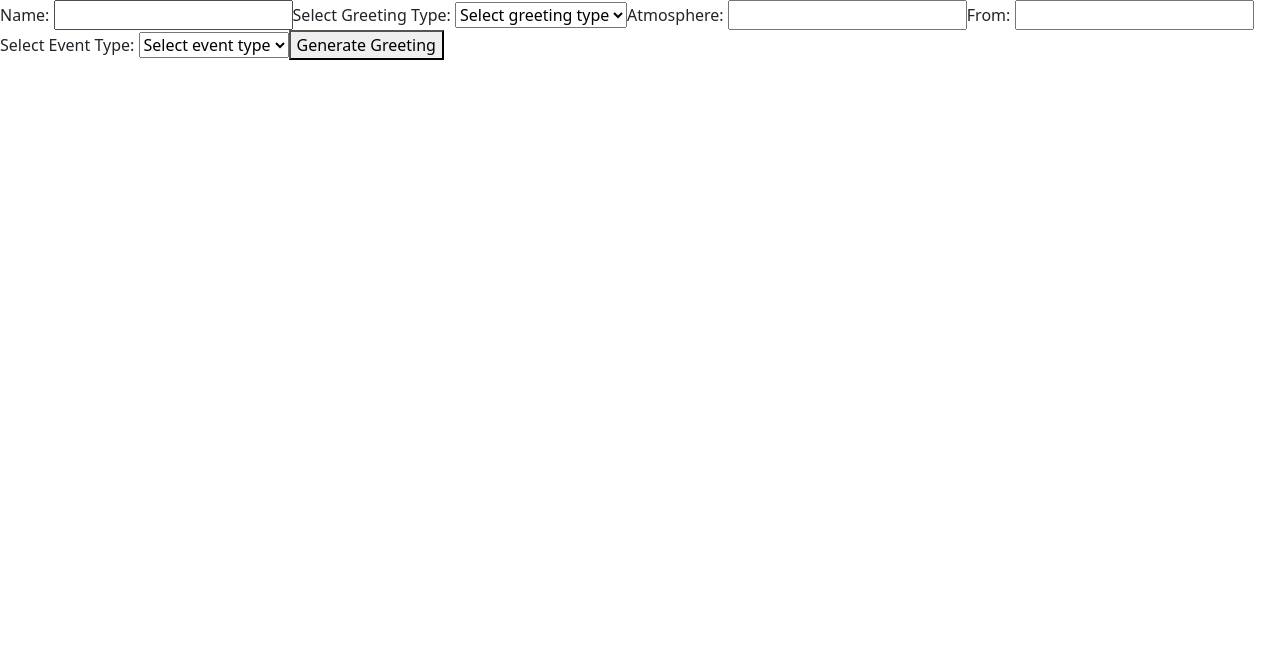
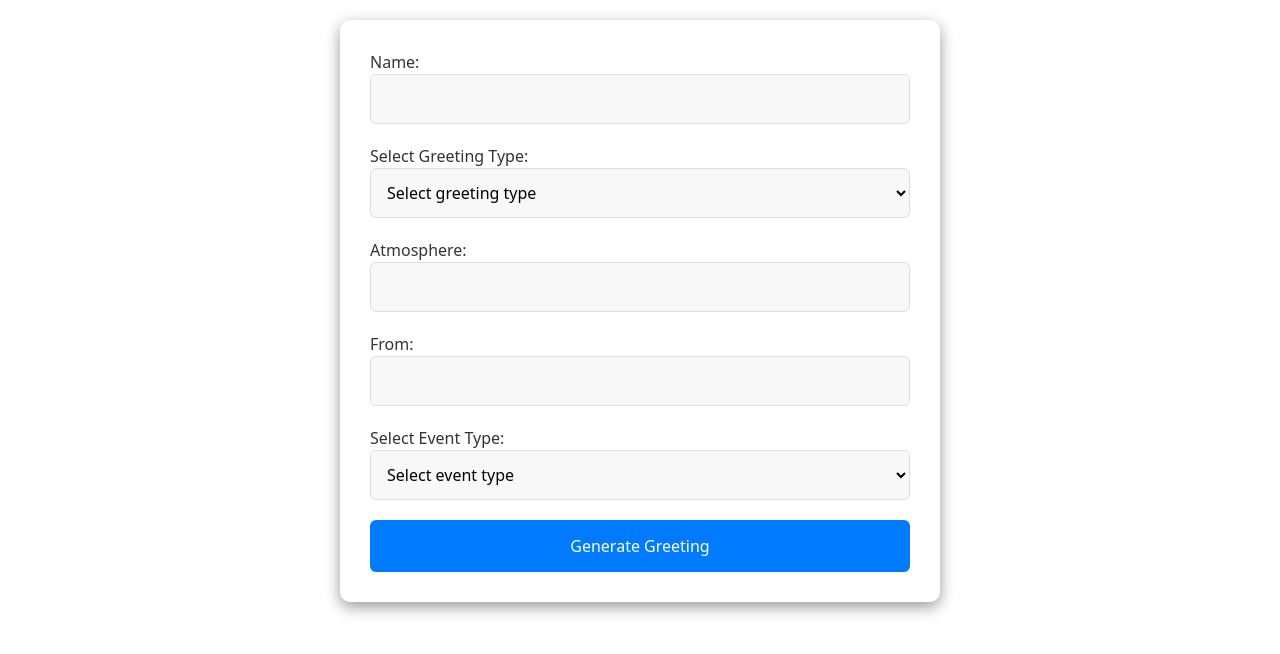
Before and after one commit to RuthBushrian/generate-greeting, an Angular app in the folder client/: page / in a window 1280 px wide. Shown: the top 654 px of the page. Built offline with nearby package versions, Linux system fonts and the light colour scheme.

Commit message:
add style

```diff
--- a/client/src/app/generate-greeting/generate-greeting.component.css
+++ b/client/src/app/generate-greeting/generate-greeting.component.css
@@ -1,3 +1,142 @@
-p {
+/* generate-greeting.component.css */
+body {
+    padding: 100px;
+    /* font-family: 'Arial', sans-serif; Change the font-family as needed */
+    background-color: #f8f8f8; /* Set a background color for the entire page */
+  }
+
+form {
+    max-width: 600px;
+    margin: auto;
+    margin-top: 20px;
+    margin-bottom: 20px;
+    background-color: #fff;
+    padding: 30px;
+    border-radius: 10px;
+    box-shadow: 0 5px 15px rgba(0, 0, 0, 0.4);
+    transition: box-shadow 0.3s ease-in-out;
+  }
+
+  form:hover {
+    box-shadow: 0 5px 15px rgba(0, 0, 0, 0.6);
+  }
+
+  label {
+    display: block;
+    margin-bottom: 20px;
+    color: #333;
+  }
+
+  input,
+  select,
+  button {
+    width: 100%;
+    padding: 12px;
+    box-sizing: border-box;
+    border: 1px solid #ddd;
+    border-radius: 6px;
+    background-color: #f8f8f8;
+    transition: border-color 0.3s ease-in-out, background-color 0.3s ease-in-out;
+  }
+
+  input:focus,
+  select:focus {
+    outline: none;
+    border-color: #007bff;
+    background-color: #fff;
+  }
+
+  div.error-message {
+    color: #e44d26;
+    font-size: 12px;
+  }
+
+  h2 {
+    margin-top: 20px;
+    color: #333;
+  }
+
+  .selected-options {
+    cursor: pointer;
+    color: #007bff;
+    text-decoration: underline;
+  }
+
+  .generated-greetings {
+    margin-top: 20px;
+  }
+
+  .generated-greetings p {
     white-space: pre-line;
-}
+    font-size: 16px;
+    color: #333;
+  }
+
+  button {
+    cursor: pointer;
+    background-color: #007bff;
+    color: #fff;
+    padding: 14px;
+    border: none;
+    border-radius: 6px;
+    transition: background-color 0.3s ease-in-out;
+  }
+
+  button:hover {
+    background-color: #0056b3;
+  }
+
+
+  /* generate-greeting.component.css */
+
+.generated-section {
+    max-width: 1000px;
+    margin: auto;
+    margin-top: 30px;
+    padding: 20px;
+    background-color: #fff;
+    border-radius: 10px;
+    box-shadow: 0 5px 15px rgba(0, 0, 0, 0.4);
+  }
+
+  .generated-section:hover {
+    box-shadow: 0 5px 15px rgba(0, 0, 0, 0.6);
+  }
+
+  .generated-section h3 {
+    color: #333;
+  }
+
+  .generated-options,
+  .generated-greetings {
+    margin-top: 20px;
+  }
+
+  .generated-options p {
+    margin-bottom: 10px;
+    color: #555;
+  }
+
+  .generated-options p strong {
+    color: #333;
+  }
+
+  .generated-greetings p {
+    white-space: pre-line;
+    font-size: 16px;
+    color: #333;
+  }
+
+  .change-button {
+    cursor: pointer;
+    background-color: #007bff;
+    color: #fff;
+    padding: 12px;
+    border: none;
+    border-radius: 6px;
+    transition: background-color 0.3s ease-in-out;
+  }
+
+  .change-button:hover {
+    background-color: #0056b3;
+  }
--- a/client/src/app/generate-greeting/generate-greeting.component.html
+++ b/client/src/app/generate-greeting/generate-greeting.component.html
@@ -3,7 +3,7 @@
     <label>
       Name:
       <input type="text" formControlName="name" />
-      <div *ngIf="myForm.get('name')?.hasError('required') && myForm.get('name')?.touched">
+      <div class="error-message" *ngIf="myForm.get('name')?.hasError('required') && myForm.get('name')?.touched">
         Name is required!
       </div>
 
@@ -15,7 +15,7 @@
         <option value="" disabled>Select greeting type</option>
         <option *ngFor="let type of greetingTypes" [value]="type">{{ type }}</option>
       </select>
-      <div *ngIf="myForm.get('greetingType')?.hasError('required') && myForm.get('greetingType')?.touched">
+      <div class="error-message" *ngIf="myForm.get('greetingType')?.hasError('required') && myForm.get('greetingType')?.touched">
         greetingType is required!
       </div>
     </label>
@@ -23,7 +23,7 @@
     <label>
       Atmosphere:
       <input type="text" formControlName="atmosphere" />
-      <div *ngIf="myForm.get('atmosphere')?.hasError('required') && myForm.get('atmosphere')?.touched">
+      <div class="error-message" *ngIf="myForm.get('atmosphere')?.hasError('required') && myForm.get('atmosphere')?.touched">
         atmosphere is required!
       </div>
     </label>
@@ -31,7 +31,7 @@
     <label>
         From:
         <input type="text" formControlName="from" />
-        <div *ngIf="myForm.get('from')?.hasError('required') && myForm.get('from')?.touched">
+        <div class="error-message" *ngIf="myForm.get('from')?.hasError('required') && myForm.get('from')?.touched">
           from is required!
         </div>
       </label>
@@ -42,7 +42,7 @@
         <option value="" disabled>Select event type</option>
         <option *ngFor="let type of eventTypes" [value]="type">{{ type }}</option>
       </select>
-      <div *ngIf="myForm.get('eventType')?.hasError('required') && myForm.get('eventType')?.touched">
+      <div class="error-message" *ngIf="myForm.get('eventType')?.hasError('required') && myForm.get('eventType')?.touched">
         eventType is required!
       </div>
     </label>
@@ -80,13 +80,15 @@
 
 
   <div  *ngIf="greetings.length > 0 && showInputs==false">
-    <div (click)="showInputs=true">
-      <h2>Selected Options:</h2>
-      <p>Name: {{ myForm.get('name')?.value }}</p>
-      <p>Greeting Type: {{ myForm.get('greetingType')?.value }}</p>
-      <p>Atmosphere: {{ myForm.get('atmosphere')?.value }}</p>
+    <div (click)="showInputs=true" class="generated-section">
+      <h5>Selected Options:</h5>
+      <span>Name: {{ myForm.get('name')?.value }} -- </span>
+      <span> Greeting Type: {{ myForm.get('greetingType')?.value }}  --  </span>
+      <span> Atmosphere: {{ myForm.get('atmosphere')?.value }}  </span>
     </div>
-    <h2>Generated Greetings:</h2>
+    <div class="generated-section">
+    <h5>Generated Greetings:</h5>
     <p [style.white-space]="'pre-line'" [innerHTML]="greetings[selectedGreetingIndex].replace('\n', '&lt;br&gt;')"></p>
     <button type="button" (click)="changeGreeting()">Change Greeting</button>
   </div>
+  </div>
--- a/client/src/app/generate-greeting/generate-greeting.component.ts
+++ b/client/src/app/generate-greeting/generate-greeting.component.ts
@@ -5,7 +5,8 @@ import { HttpClient } from '@angular/common/http';
 
 @Component({
   selector: 'app-generate-greeting',
-  templateUrl: './generate-greeting.component.html',
+  styleUrls: ['./generate-greeting.component.css'],
+  templateUrl: './generate-greeting.component.html'
 })
 export class GenerateGreetingComponent {
   myForm: FormGroup;
```
